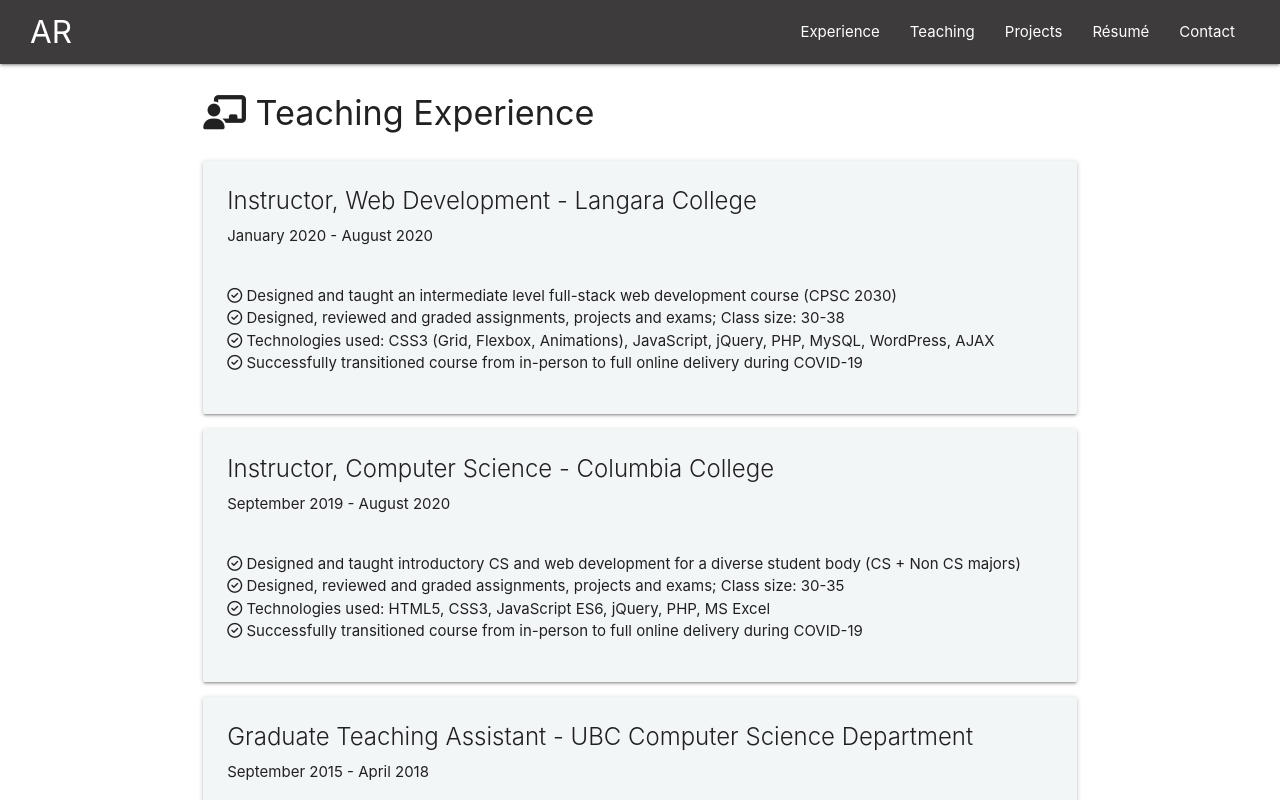
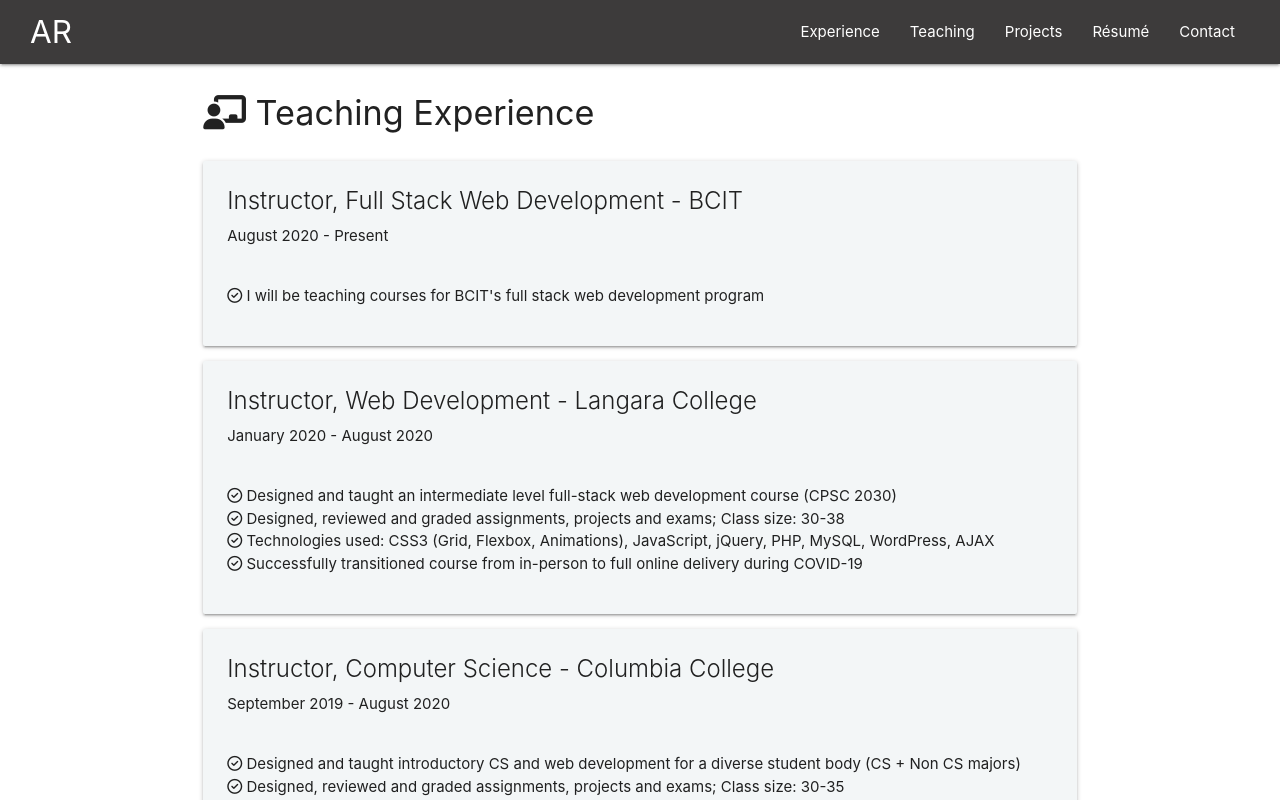
Before and after one commit to adnanreza/personal-site, a React (Create React App) app: page /Teaching in a window 1280 px wide. Shown: the top 800 px of the page. Built offline with nearby package versions, Linux system fonts and the light colour scheme; the HTML template or start-up script is replaced by a standard one.

Commit message:
Updated teaching page with BCIT

```diff
--- a/src/components/pages/Teaching.js
+++ b/src/components/pages/Teaching.js
@@ -2,6 +2,9 @@ import React, { Fragment } from 'react';
 import ResumeBlock from '../layout/ResumeBlock';
 
 const Teaching = () => {
+  const accomplishmentsBCIT = [
+    "I will be teaching courses for BCIT's full stack web development program",
+  ];
   const accomplishmentsLC = [
     'Designed and taught an intermediate level full-stack web development course (CPSC 2030)',
     'Designed, reviewed and graded assignments, projects and exams; Class size: 30-38',
@@ -55,6 +58,13 @@ const Teaching = () => {
             </h4>
 
             <ResumeBlock
+              heading='Instructor, Full Stack Web Development - BCIT'
+              subheading='August 2020 - Present'
+              body={accomplishmentsBCIT}
+              list={true}
+            ></ResumeBlock>
+
+            <ResumeBlock
               heading='Instructor, Web Development - Langara College'
               subheading='January 2020 - August 2020'
               body={accomplishmentsLC}
```
